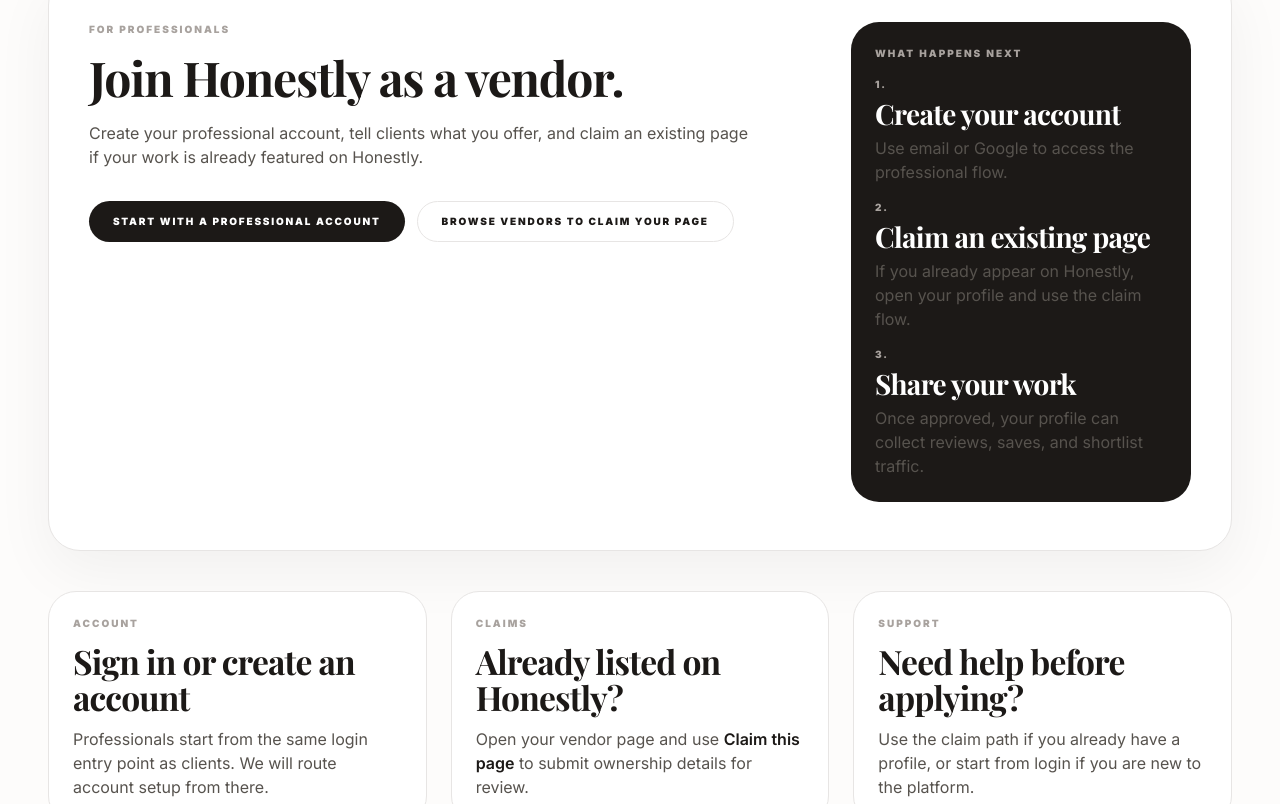
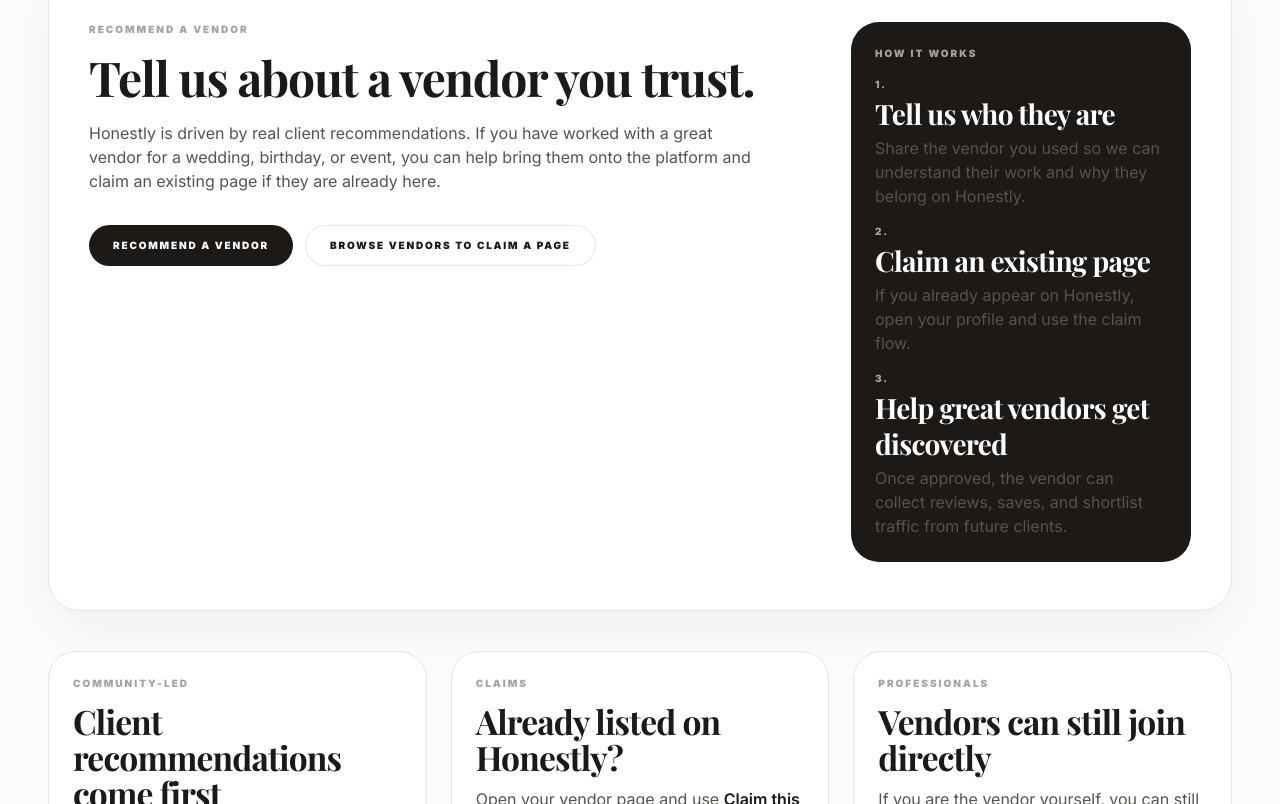
Before and after one commit to joinmoni/honestly2, a Next.js app: page /for-professionals in a window 1280 px wide. Shown: the part 196-1000 px from the top of the page. Built offline with nearby package versions, Linux system fonts and the light colour scheme; no server answers.

Commit message:
fix: polish mobile search and customer onboarding copy

```diff
--- a/components/auth/AuthScreen.tsx
+++ b/components/auth/AuthScreen.tsx
@@ -24,6 +24,14 @@
   const [emailSuccess, setEmailSuccess] = useState<string | null>(null);
   const router = useRouter();
 
+  const clearFocusBeforeRedirect = () => {
+    if (typeof document === "undefined") return;
+    const active = document.activeElement;
+    if (active instanceof HTMLElement) {
+      active.blur();
+    }
+  };
+
   useEffect(() => {
     if (!isSupabaseConfigured()) {
       return;
@@ -36,6 +44,7 @@
         const session = await getBrowserSupabaseSession();
 
         if (!cancelled && session) {
+          clearFocusBeforeRedirect();
           router.replace(nextPath);
         }
       } catch {
@@ -53,6 +62,7 @@
   const handleGoogleSignIn = async () => {
     if (!supabaseConfigured) {
       setMockUserSession();
+      clearFocusBeforeRedirect();
       router.replace(nextPath);
       router.refresh();
       return;
@@ -74,6 +84,7 @@
   const handleEmailContinue = async () => {
     if (!supabaseConfigured) {
       setMockUserSession();
+      clearFocusBeforeRedirect();
       router.replace(nextPath);
       router.refresh();
       return;
--- a/components/public/ProfessionalCtaBanner.tsx
+++ b/components/public/ProfessionalCtaBanner.tsx
@@ -12,12 +12,12 @@
     <section className={`rounded-[2rem] border border-stone-200 bg-white px-6 py-8 shadow-[0_20px_60px_rgba(24,24,24,0.06)] md:px-10 md:py-10 ${className ?? ""}`}>
       <div className="grid gap-6 md:grid-cols-[minmax(0,1.3fr)_auto] md:items-end">
         <div className="max-w-2xl">
-          <Eyebrow className="mb-3 text-amber-700">For Professionals</Eyebrow>
+          <Eyebrow className="mb-3 text-amber-700">Recommend A Vendor</Eyebrow>
           <CardTitle className={compact ? "mb-3 text-[2rem] leading-[0.98] md:text-[2.5rem]" : "mb-3"}>
-            Add a vendor you trust or bring your business onto Honestly.
+            Tell us about a vendor you have used.
           </CardTitle>
           <BodyText>
-            Used a great vendor before? Help them get discovered, claim an existing page, or start a professional account to list your own business.
+            Used a great vendor before? Help them get discovered on Honestly, or claim an existing page if they are already listed.
           </BodyText>
         </div>
 
@@ -26,10 +26,10 @@
             href="/for-professionals"
             className="inline-flex items-center justify-center rounded-full bg-stone-900 px-6 py-3 text-center text-white transition-colors hover:bg-stone-800"
           >
-            <PillText className="text-white">List your business</PillText>
+            <PillText className="text-white">Recommend a vendor</PillText>
           </Link>
           <Link href="/for-professionals#claim" className="inline-flex items-center justify-center rounded-full border border-stone-200 px-6 py-3 text-center transition-colors hover:border-stone-900">
-            <PillText>Add or claim a vendor</PillText>
+            <PillText>Claim an existing page</PillText>
           </Link>
         </div>
       </div>
--- a/components/public/ProfessionalLandingScreen.tsx
+++ b/components/public/ProfessionalLandingScreen.tsx
@@ -8,29 +8,29 @@
       <main className="mx-auto max-w-7xl px-6 py-10 md:px-12 md:py-16">
         <section className="grid gap-8 rounded-[2rem] border border-stone-200 bg-white px-6 py-8 shadow-[0_20px_60px_rgba(24,24,24,0.05)] md:grid-cols-[minmax(0,1.4fr)_340px] md:px-10 md:py-12">
           <div className="max-w-3xl">
-            <Eyebrow className="mb-4 text-amber-700">For Professionals</Eyebrow>
-            <PageTitle className="mb-5">Join Honestly as a vendor.</PageTitle>
+            <Eyebrow className="mb-4 text-amber-700">Recommend A Vendor</Eyebrow>
+            <PageTitle className="mb-5">Tell us about a vendor you trust.</PageTitle>
             <BodyText className="max-w-2xl">
-              Create your professional account, tell clients what you offer, and claim an existing page if your work is already featured on Honestly.
+              Honestly is driven by real client recommendations. If you have worked with a great vendor for a wedding, birthday, or event, you can help bring them onto the platform and claim an existing page if they are already here.
             </BodyText>
 
             <div className="mt-8 flex flex-col gap-3 sm:flex-row">
               <Link href="/login" className="inline-flex items-center justify-center rounded-full bg-stone-900 px-6 py-3 text-white transition-colors hover:bg-stone-800">
-                <PillText className="text-white">Start with a professional account</PillText>
+                <PillText className="text-white">Recommend a vendor</PillText>
               </Link>
               <Link href="/vendors" className="inline-flex items-center justify-center rounded-full border border-stone-200 px-6 py-3 transition-colors hover:border-stone-900">
-                <PillText>Browse vendors to claim your page</PillText>
+                <PillText>Browse vendors to claim a page</PillText>
               </Link>
             </div>
           </div>
 
           <div className="rounded-[1.75rem] bg-stone-900 px-6 py-6 text-white">
-            <Eyebrow className="mb-4 text-stone-300">What happens next</Eyebrow>
+            <Eyebrow className="mb-4 text-stone-300">How it works</Eyebrow>
             <ol className="space-y-4">
               <li>
                 <MetaText className="mb-1 text-stone-400">1.</MetaText>
-                <CardTitle className="mb-1 text-[1.55rem] leading-tight text-white md:text-[1.75rem]">Create your account</CardTitle>
-                <BodyText className="text-stone-300">Use email or Google to access the professional flow.</BodyText>
+                <CardTitle className="mb-1 text-[1.55rem] leading-tight text-white md:text-[1.75rem]">Tell us who they are</CardTitle>
+                <BodyText className="text-stone-300">Share the vendor you used so we can understand their work and why they belong on Honestly.</BodyText>
               </li>
               <li id="claim">
                 <MetaText className="mb-1 text-stone-400">2.</MetaText>
@@ -39,8 +39,8 @@
               </li>
               <li>
                 <MetaText className="mb-1 text-stone-400">3.</MetaText>
-                <CardTitle className="mb-1 text-[1.55rem] leading-tight text-white md:text-[1.75rem]">Share your work</CardTitle>
-                <BodyText className="text-stone-300">Once approved, your profile can collect reviews, saves, and shortlist traffic.</BodyText>
+                <CardTitle className="mb-1 text-[1.55rem] leading-tight text-white md:text-[1.75rem]">Help great vendors get discovered</CardTitle>
+                <BodyText className="text-stone-300">Once approved, the vendor can collect reviews, saves, and shortlist traffic from future clients.</BodyText>
               </li>
             </ol>
           </div>
@@ -48,9 +48,9 @@
 
         <section className="mt-10 grid gap-6 md:grid-cols-3">
           <article className="rounded-[1.75rem] border border-stone-200 bg-white px-6 py-6">
-            <Eyebrow className="mb-3">Account</Eyebrow>
-            <SectionTitle className="mb-3 text-[1.85rem] leading-tight md:text-[2.1rem]">Sign in or create an account</SectionTitle>
-            <BodyText>Professionals start from the same login entry point as clients. We will route account setup from there.</BodyText>
+            <Eyebrow className="mb-3">Community-led</Eyebrow>
+            <SectionTitle className="mb-3 text-[1.85rem] leading-tight md:text-[2.1rem]">Client recommendations come first</SectionTitle>
+            <BodyText>Honestly is built around real people recommending the vendors they have actually used and trusted.</BodyText>
           </article>
           <article className="rounded-[1.75rem] border border-stone-200 bg-white px-6 py-6">
             <Eyebrow className="mb-3">Claims</Eyebrow>
@@ -58,9 +58,9 @@
             <BodyText>Open your vendor page and use <span className="font-semibold text-stone-900">Claim this page</span> to submit ownership details for review.</BodyText>
           </article>
           <article className="rounded-[1.75rem] border border-stone-200 bg-white px-6 py-6">
-            <Eyebrow className="mb-3">Support</Eyebrow>
-            <SectionTitle className="mb-3 text-[1.85rem] leading-tight md:text-[2.1rem]">Need help before applying?</SectionTitle>
-            <BodyText>Use the claim path if you already have a profile, or start from login if you are new to the platform.</BodyText>
+            <Eyebrow className="mb-3">Professionals</Eyebrow>
+            <SectionTitle className="mb-3 text-[1.85rem] leading-tight md:text-[2.1rem]">Vendors can still join directly</SectionTitle>
+            <BodyText>If you are the vendor yourself, you can still use this path to claim or introduce your own business.</BodyText>
           </article>
         </section>
       </main>
--- a/components/ui/EditorialTopNav.tsx
+++ b/components/ui/EditorialTopNav.tsx
@@ -23,8 +23,8 @@
 export function EditorialTopNav({ brandLabel, navLinks, rightSlot, className, innerClassName, sticky = true }: EditorialTopNavProps) {
   return (
     <nav className={cn(sticky ? "sticky top-0 z-50 border-b border-stone-100 bg-white/95 backdrop-blur-md" : "border-b border-stone-100 bg-white", className)} aria-label={brandLabel}>
-      <div className={cn("mx-auto flex w-full items-center justify-between gap-6 px-6 py-6", innerClassName)}>
-        <Link href="/" className="serif-italic shrink-0 text-4xl text-stone-800">
+      <div className={cn("mx-auto flex w-full items-center justify-between gap-4 px-6 py-3 md:gap-6 md:py-6", innerClassName)}>
+        <Link href="/" className="serif-italic shrink-0 text-[2.65rem] leading-none text-stone-800 md:text-4xl">
           {brandLabel}
         </Link>
 
--- a/lib/mock-data/auth-page.ts
+++ b/lib/mock-data/auth-page.ts
@@ -13,7 +13,7 @@
   termsPrefix: "By continuing, you agree to Honestly's",
   termsLabel: "Terms of Service",
   privacyLabel: "Privacy Policy",
-  professionalPrompt: "Are you a professional?",
-  listBusinessLabel: "List your business",
+  professionalPrompt: "Used a great vendor before?",
+  listBusinessLabel: "Tell us about them",
   heroImageUrl: "https://images.unsplash.com/photo-1517722014278-c256a911678b?auto=format&fit=crop&q=80&w=1000"
 };
--- a/lib/mock-data/footer.ts
+++ b/lib/mock-data/footer.ts
@@ -18,9 +18,9 @@
     },
     {
       id: "professionals",
-      title: "For Professionals",
+      title: "Recommend A Vendor",
       links: [
-        { label: "List your Business", href: "/for-professionals" },
+        { label: "Tell Us About a Vendor", href: "/for-professionals" },
         { label: "Claim your Page", href: "/for-professionals#claim" },
         { label: "Vendor Guidelines", href: "#" },
         { label: "Support Center", href: "#" }
```
Also changed, not shown: components/home/HomeHeroSearch.tsx (+19 -1 lines).
